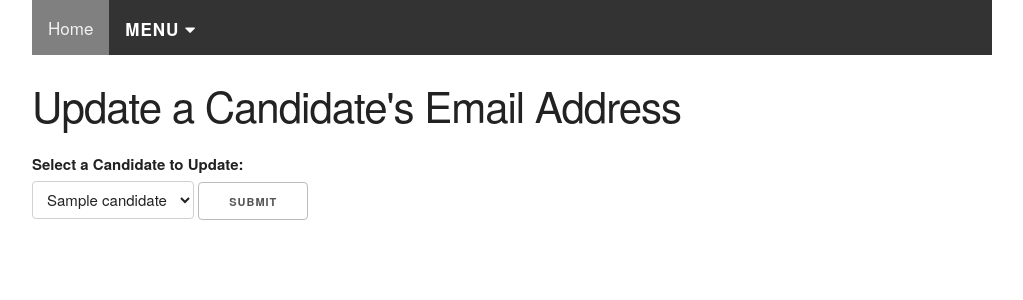
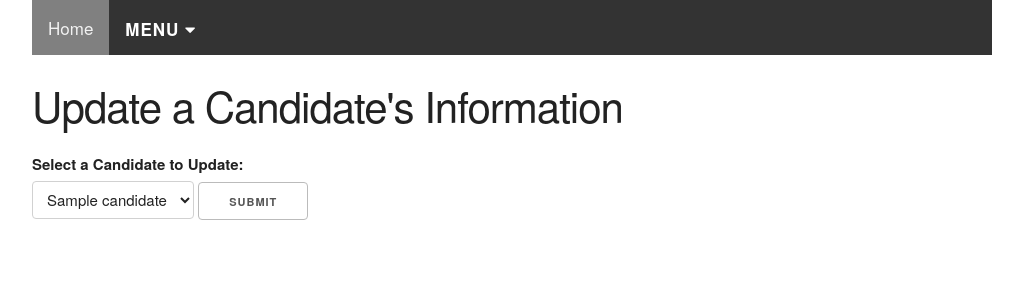
Before and after one commit to bizzybits/Capstone2022, a Flask app: page /updateCandidate in a window 1280 px wide. Shown: the top 300 px of the page, without its empty margins (128-1151 px from the left). Run offline with Flask 2, Linux system fonts and the light colour scheme; tables that the repository leaves empty hold one stand-in row (values such as "Sample post").

Commit message:
edited title

```diff
--- a/templates/updateCandidate.html
+++ b/templates/updateCandidate.html
@@ -24,7 +24,7 @@
 </style>
 
 
-<h2>Update a Candidate's Email Address</h2>
+<h2>Update a Candidate's Information</h2>
 
 <form action="{{ url_for('update_candidate') }}" method="POST" class="form-group">
     <label for="candidateToUpdate">Select a Candidate to Update:</label>
```
